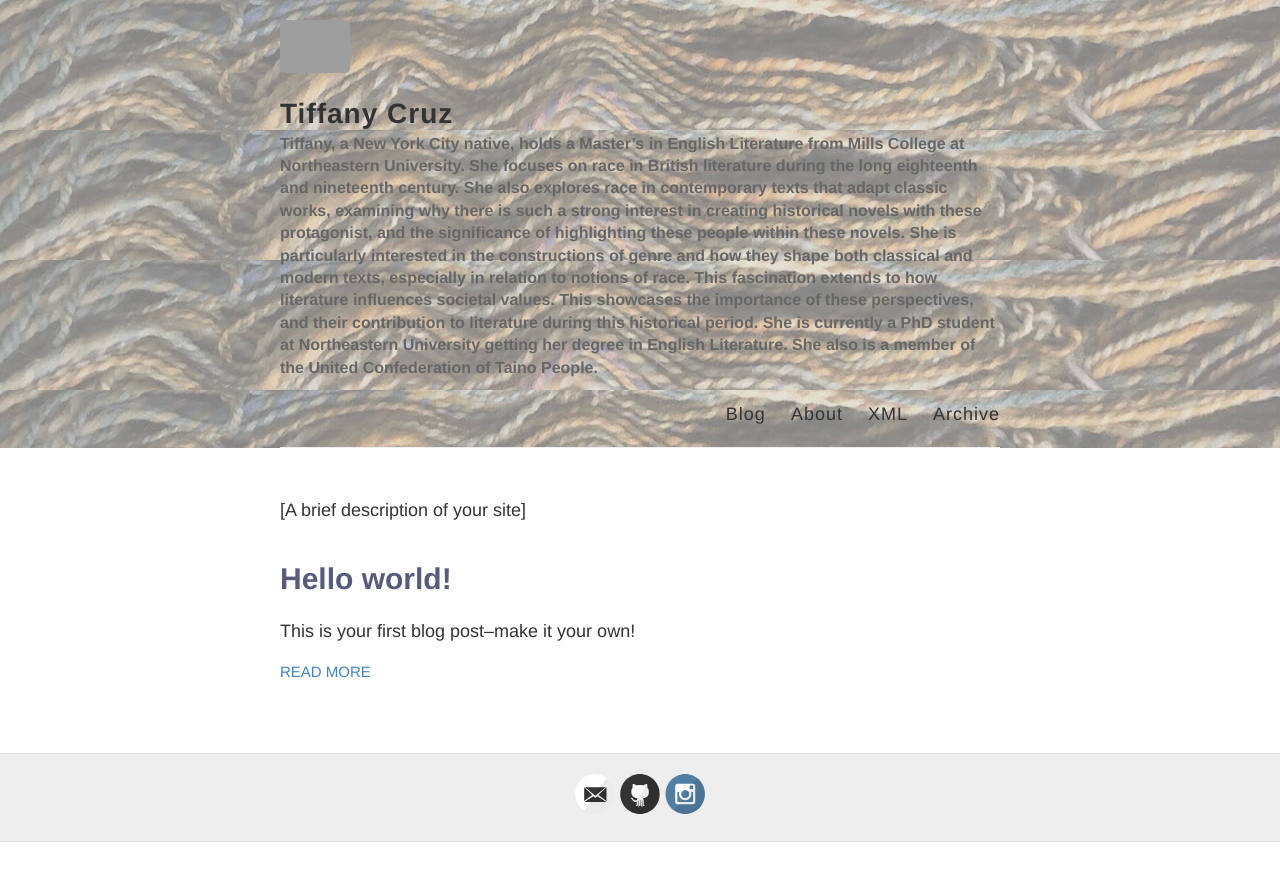
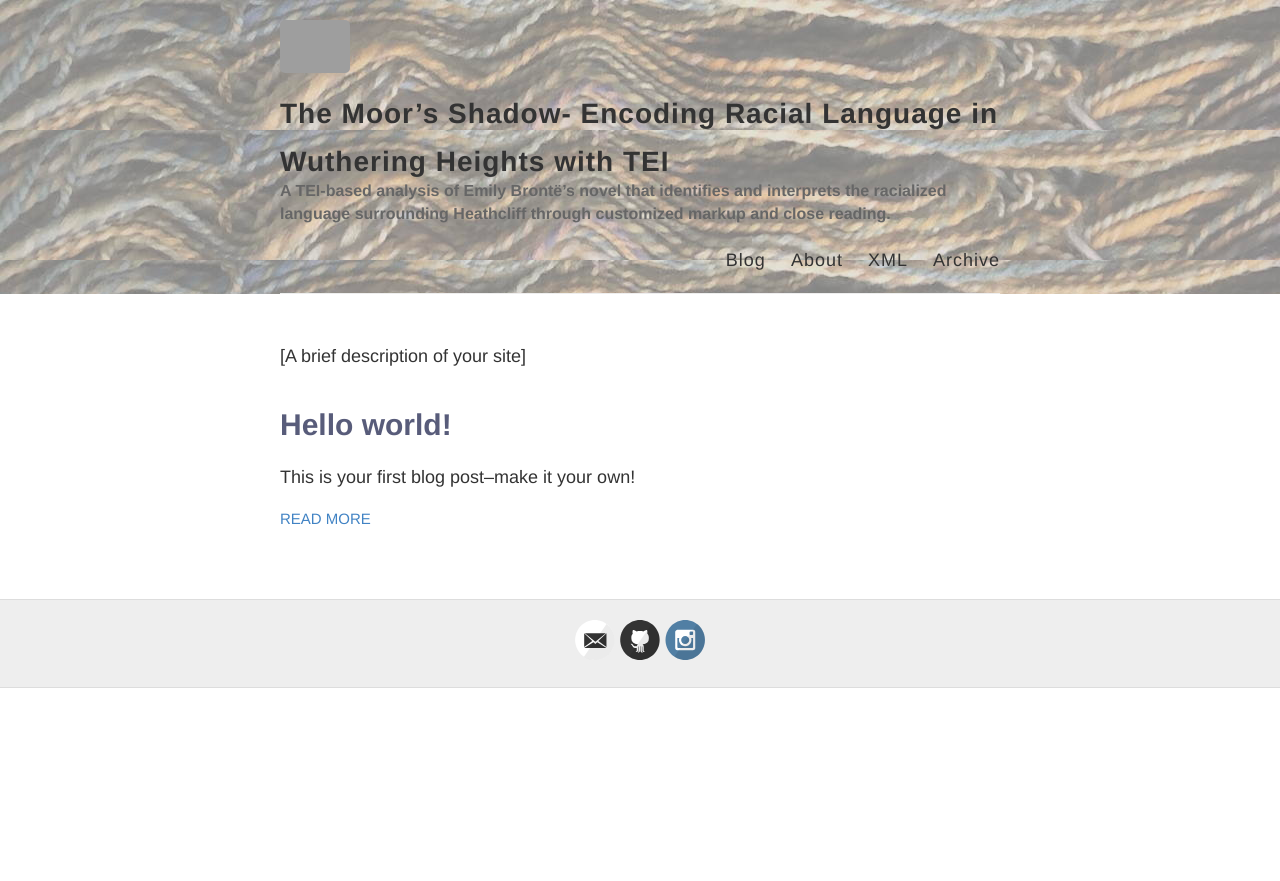
Before and after one commit to tiffanyfranchescacruz/tiffanyfranchescacruz.github.io, a Jekyll site: the page built from index.html, in a window 1280 px wide. Shown: the top 881 px of the page. Built offline with Jekyll 4.4.1, drawn with Linux system fonts in a browser that asks for light colours; grey boxes are pictures that could not be loaded.

Commit message:
Update _config.yml

```diff
--- a/_config.yml
+++ b/_config.yml
@@ -3,22 +3,13 @@
 #
 
 # Name of your site (displayed in the header)
-name: Tiffany Cruz
+name: The Moor’s Shadow- Encoding Racial Language in Wuthering Heights with TEI
 
 # Short bio or description (displayed in the header)
-description: Tiffany, a New York City native, holds a Master’s in English Literature from Mills College
-  at Northeastern University. She focuses on race in British literature during the long eighteenth and
-  nineteenth century. She also explores race in contemporary texts that adapt classic works, examining
-  why there is such a strong interest in creating historical novels with these protagonist, and the significance
-  of highlighting these people within these novels. She is particularly interested in the constructions
-  of genre and how they shape both classical and modern texts, especially in relation to notions of race.
-  This fascination extends to how literature influences societal values. This showcases the importance
-  of these perspectives, and their contribution to literature during this historical period. She is currently
-  a PhD student at Northeastern University getting her degree in English Literature. She also is a member
-  of the United Confederation of Taino People.
+description: A TEI-based analysis of Emily Brontë’s novel that identifies and interprets the racialized language surrounding Heathcliff through customized markup and close reading.
 
 # URL of your avatar or profile pic
-avatar: https://raw.githubusercontent.com/[tiffanyfranchescacruz]/[tiffanyfranchescacruz].github.io/master/images/[IMG_1419.JPG].jpg
+avatar: https://raw.githubusercontent.com/[tiffanyfranchescacruz]/[tiffanyfranchescacruz].github.io/master/images/[].jpg
 
 #
 # Flags below are optional
```
